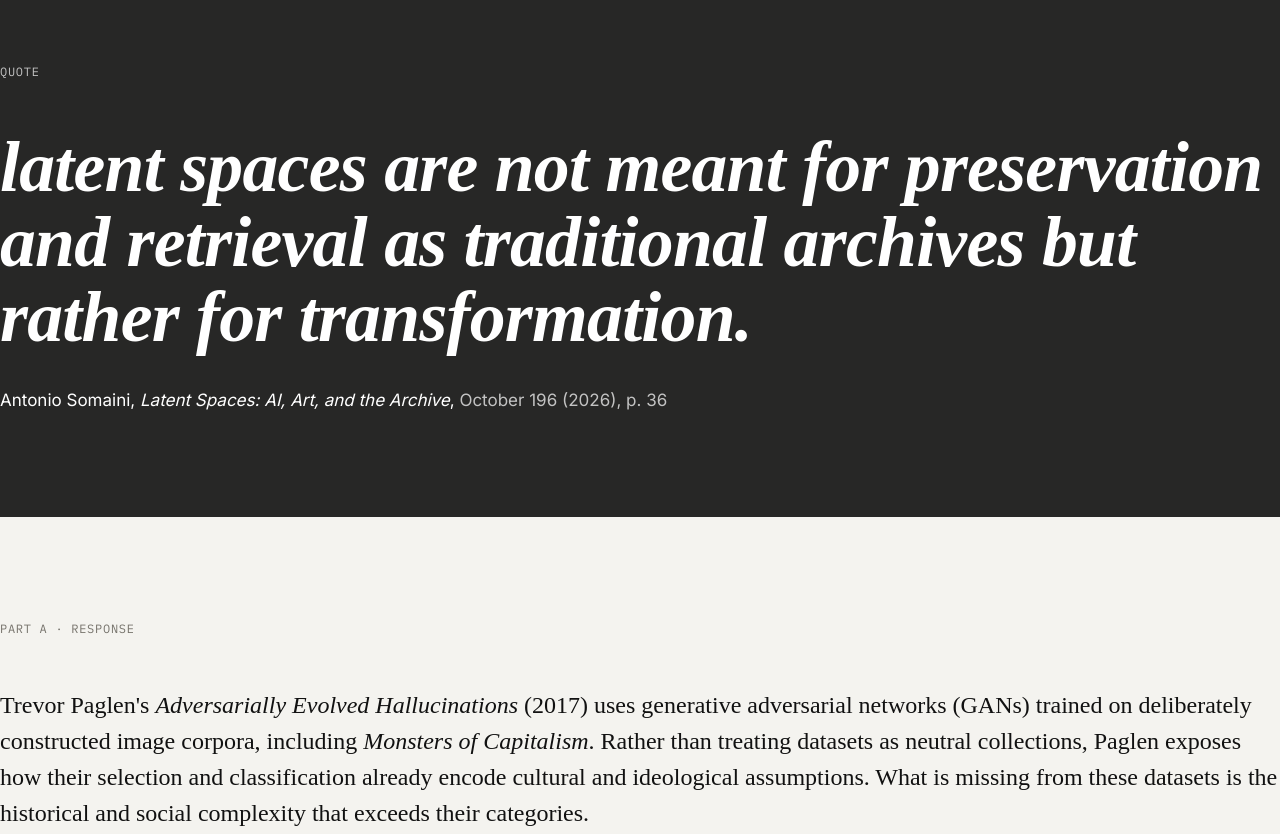
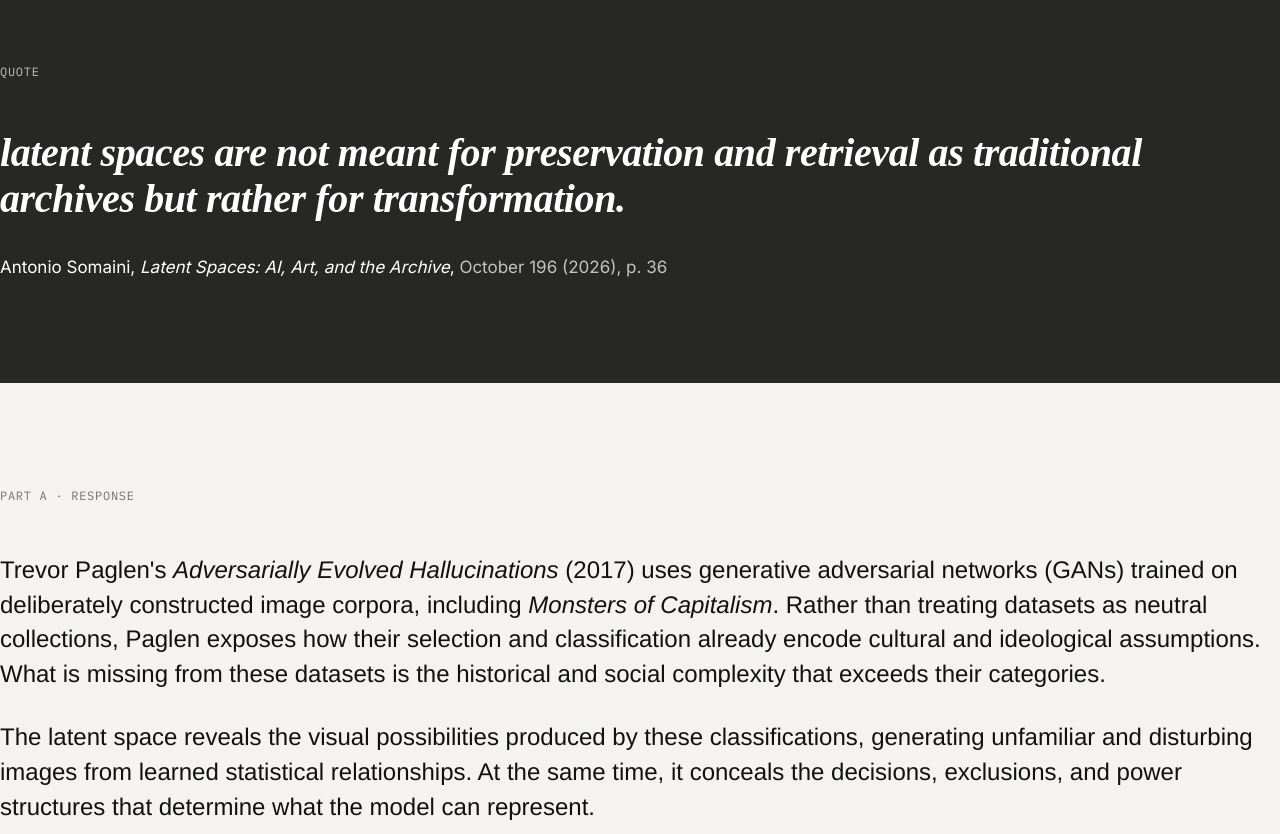
Before and after one commit to eaylis-ai/YaelShinkar_Latent.Space, a plain HTML site: page index.html in a window 1280 px wide. Shown: the part 840-1674 px from the top of the page. Drawn offline with Linux system fonts and the light colour scheme.

Commit message:
Add files via upload

```diff
--- a/index.html
+++ b/index.html
@@ -322,8 +322,11 @@
   .final h2{font-family:"Times New Roman",Times,serif;font-style:italic;font-weight:400;font-size:clamp(44px,6.5vw,88px);line-height:.98;letter-spacing:-.01em;margin:16px 0 32px}
   .final .serif{color:#eee;max-width:42ch}
   .final .last{font-style:italic;font-size:clamp(26px,3vw,38px);line-height:1.25;margin-top:1.2em;color:#fff}
+  /* PARAGRAPH TEXT: one style */
+  #response .qa,#response .qa p,.serif,.serif p,.chap .intro,.person-text p,.dims td,.traits div,.mech p,.prompt-line{font-family:Helvetica,"Helvetica Neue",Arial,sans-serif !important;font-size:18pt !important;line-height:1.45 !important}
+  @media(max-width:800px){#response .qa p,.serif p,.chap .intro,.person-text p,.dims td,.traits div,.mech p,.prompt-line{font-size:16pt !important}}
   /* HEADINGS + QUOTES: one style */
-  .titleblock h2,.chap h2,.final h2,.quote,.bigline,.closing .q{font-family:"Times New Roman",Times,serif !important;font-style:italic !important;font-weight:700 !important;font-size:clamp(36px,5.6vw,60pt) !important;line-height:1.05 !important;letter-spacing:-.01em !important}
+  .titleblock h2,.chap h2,.final h2,.quote,.bigline,.closing .q{font-family:"Times New Roman",Times,serif !important;font-style:italic !important;font-weight:700 !important;font-size:clamp(26px,3.4vw,30pt) !important;line-height:1.15 !important;letter-spacing:-.01em !important}
   .bigline,.closing .q{max-width:none !important}
   .closing .q em{font-style:italic}
 </style>
```
